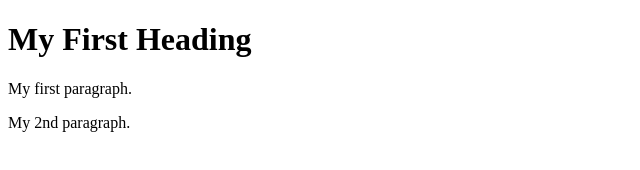
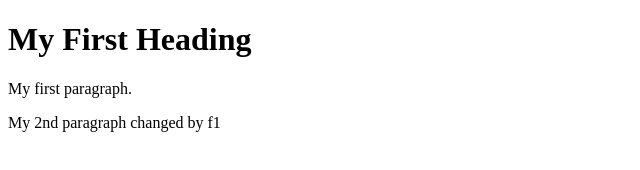
Before and after one commit to TaufiqulIslamKhan/localDemo, a plain HTML site: page index.html in a window 1280 px wide. Shown: the whole page, without its empty margins (0-640 px from the left). Drawn offline with Linux system fonts and the light colour scheme.

Commit message:
changed f1

```diff
--- a/index.html
+++ b/index.html
@@ -4,7 +4,7 @@
 
 <h1>My First Heading</h1>
 <p>My first paragraph.</p>
-<p>My 2nd paragraph.</p>
+<p>My 2nd paragraph changed by f1</p>
 
 </body>
 </html>
```
